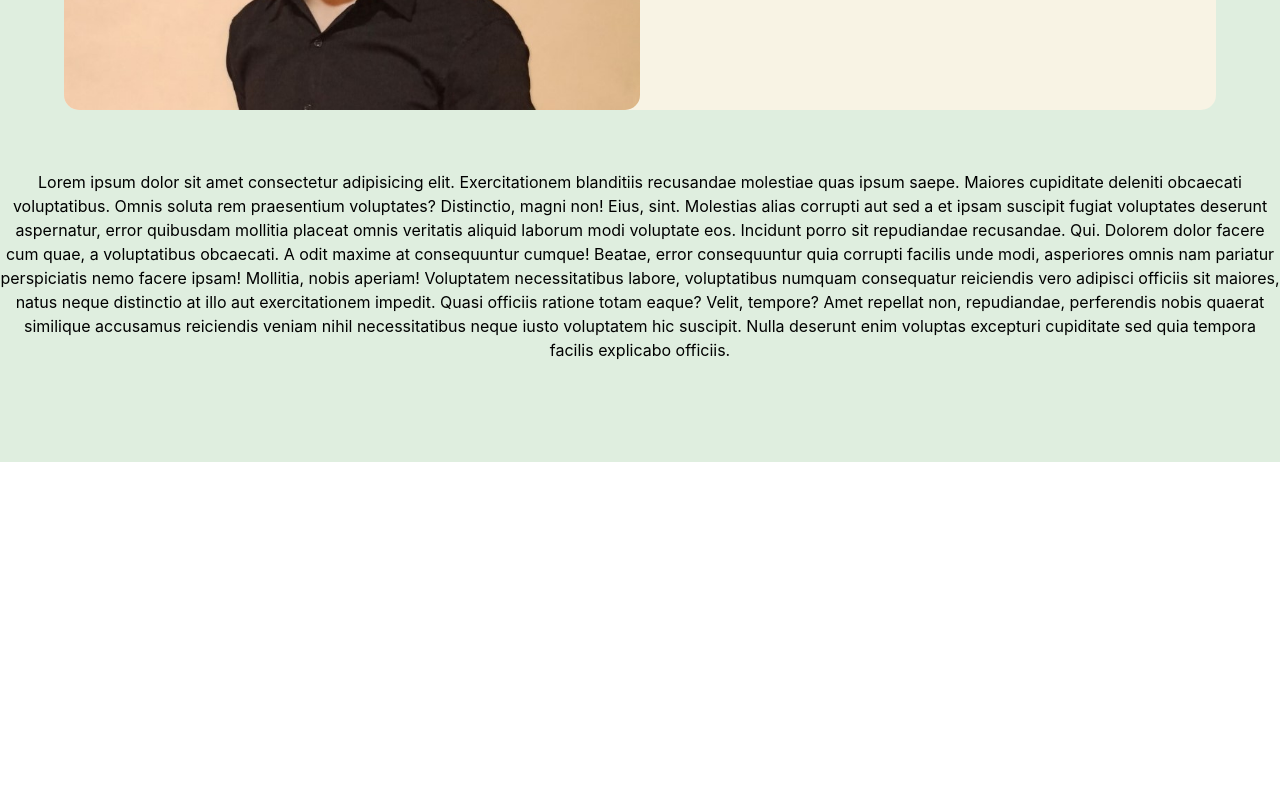
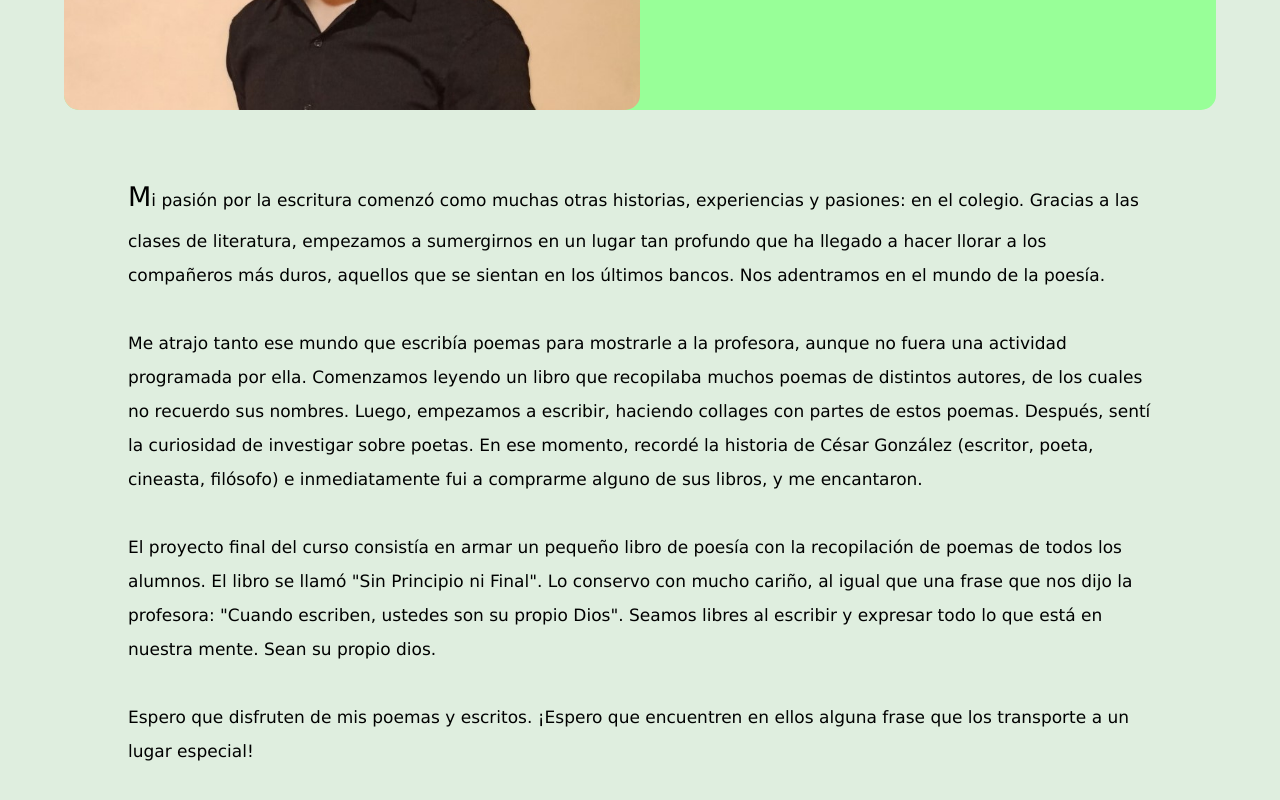
Before and after one commit to alanlasco/alan-poetry, a React (Create React App) app: page /sobremi in a window 1280 px wide. Shown: the part 376-1176 px from the top of the page. Before the commit the page ends 838 px from the top, so only its background shows below. Built offline with nearby package versions, Linux system fonts and the light colour scheme.

Commit message:
adding text about alan

```diff
--- a/src/components/AboutUs.tsx
+++ b/src/components/AboutUs.tsx
@@ -22,24 +22,40 @@ function AboutUs() {
             <span className="about-alan">Sobre Alan Lasco</span>
           </div>
         </div>
-        Lorem ipsum dolor sit amet consectetur adipisicing elit. Exercitationem
-        blanditiis recusandae molestiae quas ipsum saepe. Maiores cupiditate
-        deleniti obcaecati voluptatibus. Omnis soluta rem praesentium
-        voluptates? Distinctio, magni non! Eius, sint. Molestias alias corrupti
-        aut sed a et ipsam suscipit fugiat voluptates deserunt aspernatur, error
-        quibusdam mollitia placeat omnis veritatis aliquid laborum modi
-        voluptate eos. Incidunt porro sit repudiandae recusandae. Qui. Dolorem
-        dolor facere cum quae, a voluptatibus obcaecati. A odit maxime at
-        consequuntur cumque! Beatae, error consequuntur quia corrupti facilis
-        unde modi, asperiores omnis nam pariatur perspiciatis nemo facere ipsam!
-        Mollitia, nobis aperiam! Voluptatem necessitatibus labore, voluptatibus
-        numquam consequatur reiciendis vero adipisci officiis sit maiores, natus
-        neque distinctio at illo aut exercitationem impedit. Quasi officiis
-        ratione totam eaque? Velit, tempore? Amet repellat non, repudiandae,
-        perferendis nobis quaerat similique accusamus reiciendis veniam nihil
-        necessitatibus neque iusto voluptatem hic suscipit. Nulla deserunt enim
-        voluptas excepturi cupiditate sed quia tempora facilis explicabo
-        officiis.
+        <div className="about-alan-text">
+          <p>
+            Mi pasión por la escritura comenzó como muchas otras historias,
+            experiencias y pasiones: en el colegio. Gracias a las clases de
+            literatura, empezamos a sumergirnos en un lugar tan profundo que ha
+            llegado a hacer llorar a los compañeros más duros, aquellos que se
+            sientan en los últimos bancos. Nos adentramos en el mundo de la
+            poesía.
+            <br />
+            <br />
+            Me atrajo tanto ese mundo que escribía poemas para mostrarle a la
+            profesora, aunque no fuera una actividad programada por ella.
+            Comenzamos leyendo un libro que recopilaba muchos poemas de
+            distintos autores, de los cuales no recuerdo sus nombres. Luego,
+            empezamos a escribir, haciendo collages con partes de estos poemas.
+            Después, sentí la curiosidad de investigar sobre poetas. En ese
+            momento, recordé la historia de César González (escritor, poeta,
+            cineasta, filósofo) e inmediatamente fui a comprarme alguno de sus
+            libros, y me encantaron.
+            <br />
+            <br />
+            El proyecto final del curso consistía en armar un pequeño libro de
+            poesía con la recopilación de poemas de todos los alumnos. El libro
+            se llamó "Sin Principio ni Final". Lo conservo con mucho cariño, al
+            igual que una frase que nos dijo la profesora: "Cuando escriben,
+            ustedes son su propio Dios". Seamos libres al escribir y expresar
+            todo lo que está en nuestra mente. Sean su propio dios.
+            <br />
+            <br />
+            Espero que disfruten de mis poemas y escritos. ¡Espero que
+            encuentren en ellos alguna frase que los transporte a un lugar
+            especial!
+          </p>
+        </div>
       </div>
     </motion.div>
   );
--- a/src/stylesheets/Aboutme.css
+++ b/src/stylesheets/Aboutme.css
@@ -8,7 +8,7 @@
 
 .aboutme-content {
   display: flex;
-  background: rgb(248, 243, 228);
+  background: rgba(152, 255, 152, 1);
   align-items: center;
   margin: 0 auto;
   margin-bottom: 6rem;
@@ -35,8 +35,21 @@
 }
 .about-alan {
   text-align: center;
-  font-family: sans-serif;
-  font-style: italic;
-  font-weight: 700;
+  font-family: Vegur, "PT Sans", Verdana, sans-serif;
+  font-weight: 600;
+
   font-size: calc(30px + 1vw);
 }
+.about-alan-text {
+  width: 80%;
+  text-align: left;
+  margin: 0 auto;
+  font-family: Vegur, "PT Sans", Verdana, sans-serif;
+  font-size: 1.7rem;
+  font-weight: 500;
+  color: black;
+  line-height: 2;
+}
+.about-alan-text::first-letter {
+  font-size: 2.7rem;
+}
```
